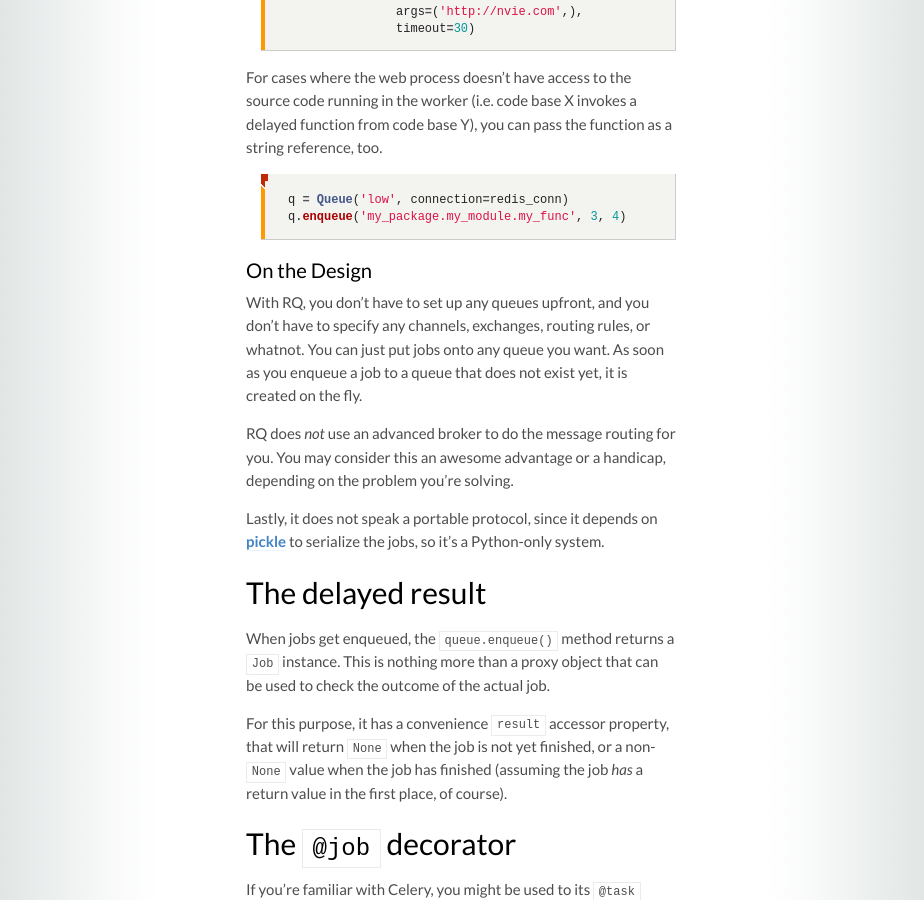
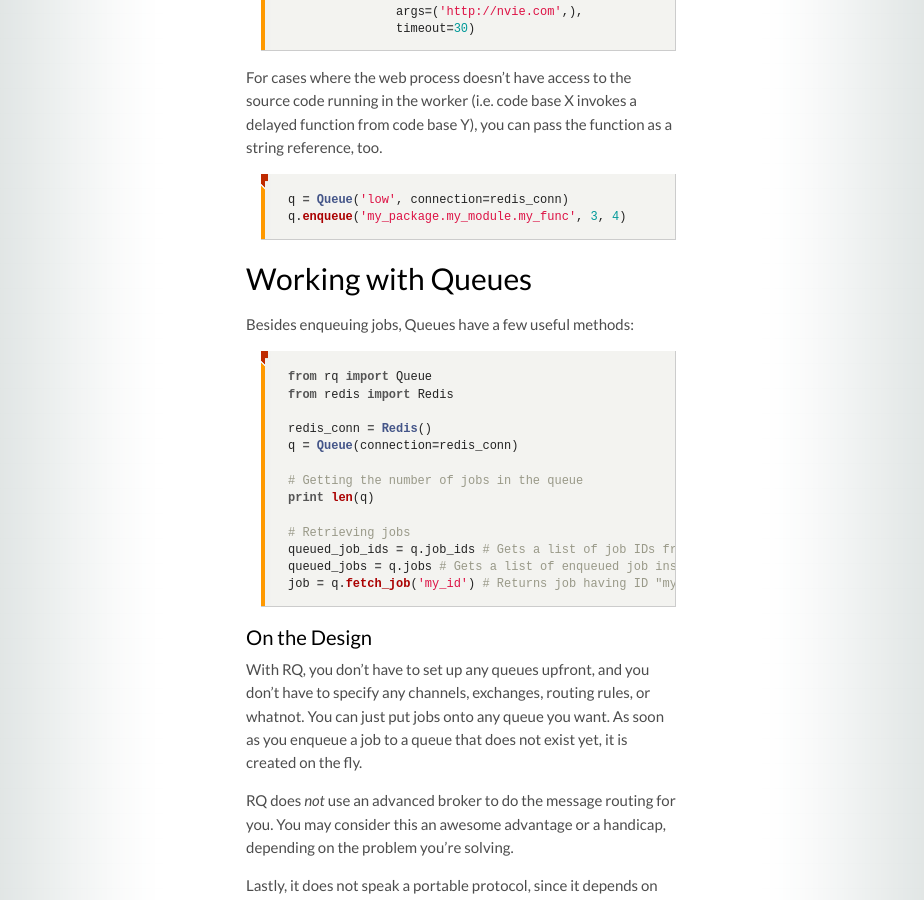
Before and after one commit to rq/rq, a Jekyll site: the page built from docs/index.md, in a window 1280 px wide and 900 px high, scrolled down 1536 px. Shown: the whole window, without its empty margins (179-1103 px from the left). Built offline with Jekyll 4.4.1, drawn with Linux system fonts in a browser that asks for light colours; some web fonts are replaced; Markdown is read by kramdown in place of the engine named in the settings.

```diff
--- a/docs/index.md
+++ b/docs/index.md
@@ -77,6 +77,26 @@ q = Queue('low', connection=redis_conn)
 q.enqueue('my_package.my_module.my_func', 3, 4)
 {% endhighlight %}
 
+
+## Working with Queues
+
+Besides enqueuing jobs, Queues have a few useful methods:
+
+{% highlight python %}
+from rq import Queue
+from redis import Redis
+
+redis_conn = Redis()
+q = Queue(connection=redis_conn)
+
+# Getting the number of jobs in the queue
+print len(q)
+
+# Retrieving jobs
+queued_job_ids = q.job_ids # Gets a list of job IDs from the queue
+queued_jobs = q.jobs # Gets a list of enqueued job instances
+job = q.fetch_job('my_id') # Returns job having ID "my_id"
+{% endhighlight %}
 
 ### On the Design
 
```
Also changed, not shown: other parts of docs/index.md (+1 -1 lines), docs/workers.md (+6 -6 lines).
